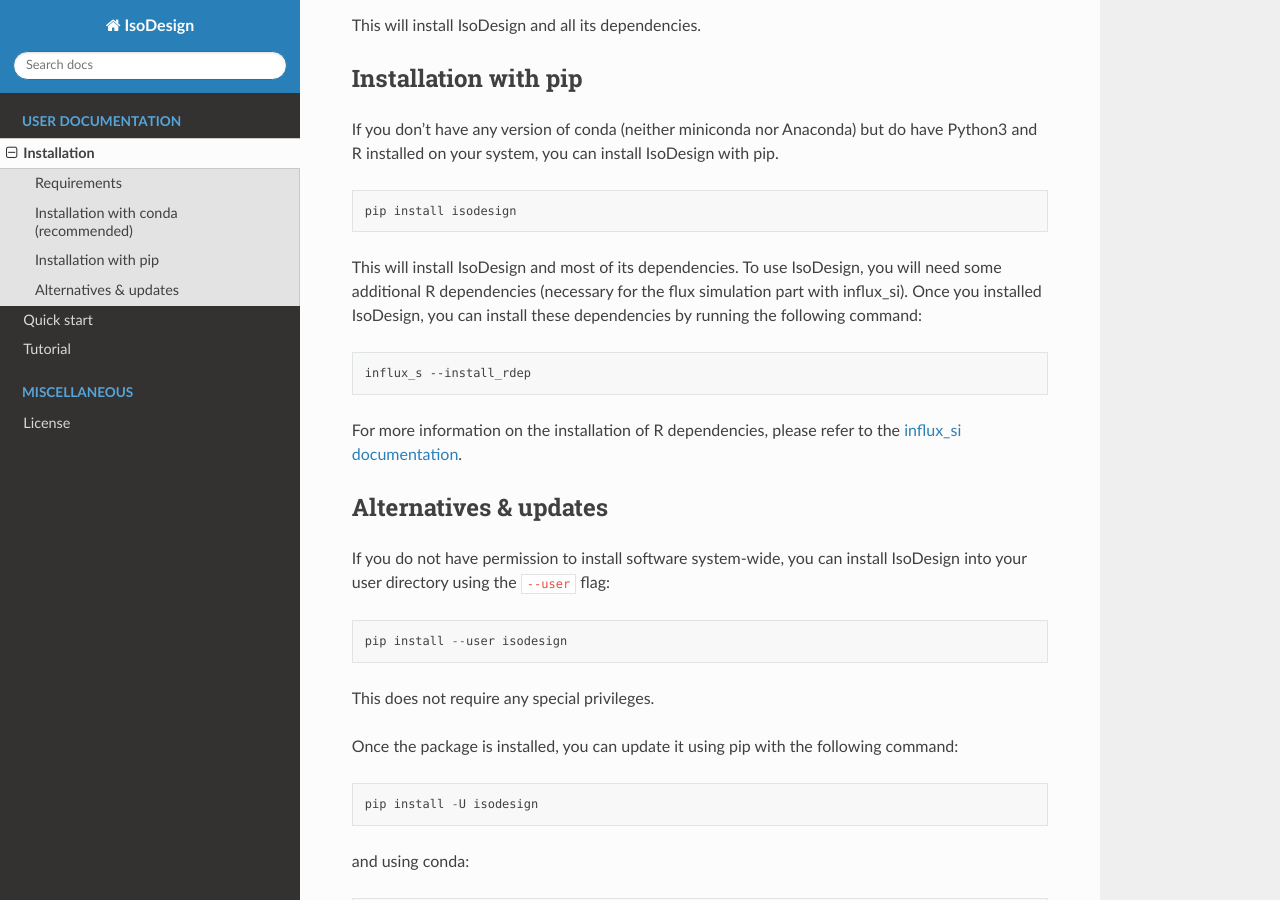
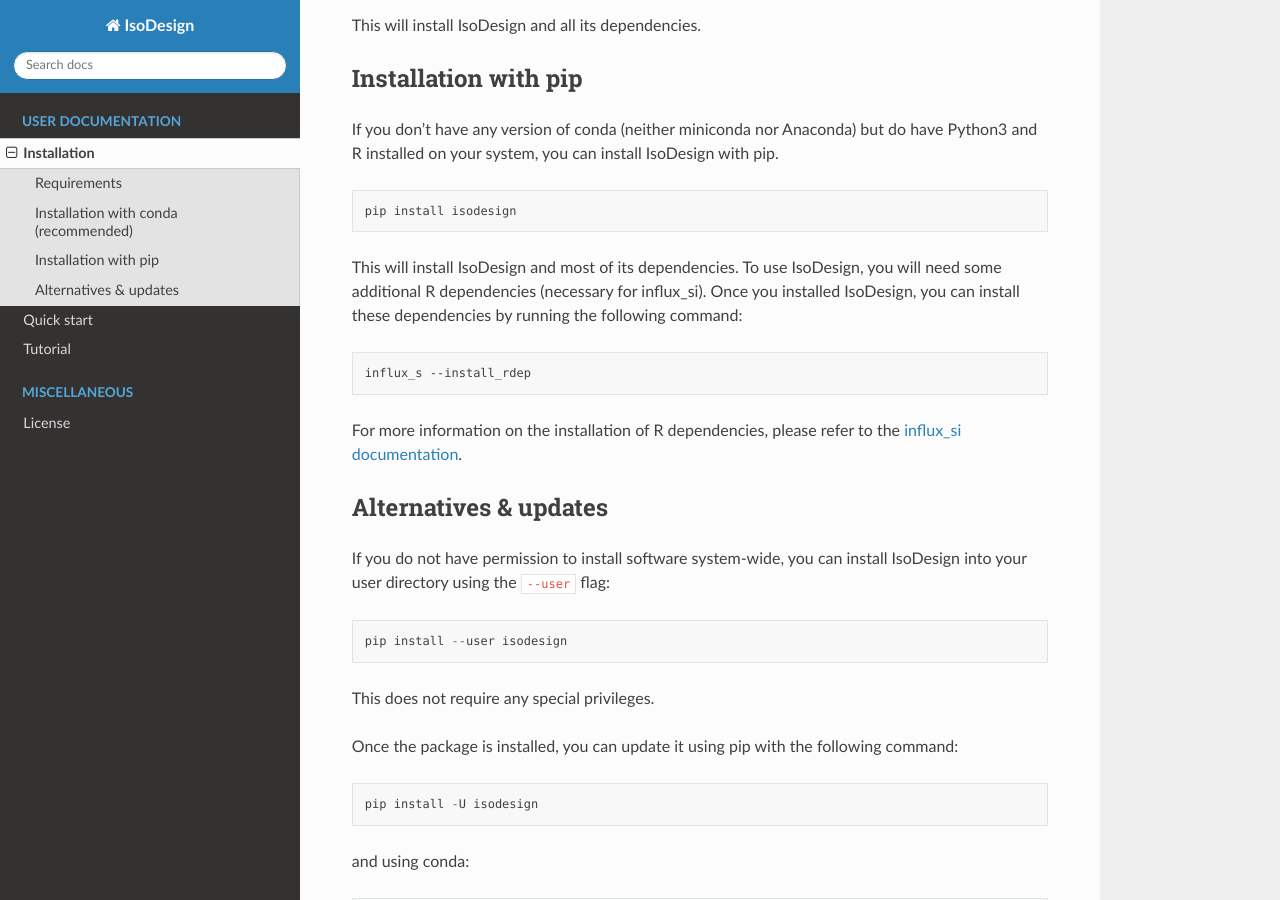
Before and after one commit to MetaboHUB-MetaToul-FluxoMet/IsoDesign, a Sphinx documentation site: the page built from docs/installation.rst, in a window 1280 px wide and 900 px high, scrolled down 493 px. Built offline with Sphinx 7.4.7 and the Read the Docs theme 3.1.0, drawn with Linux system fonts in a browser that asks for light colours.

Commit message:
update doc (installation) and readme

```diff
--- a/docs/installation.rst
+++ b/docs/installation.rst
@@ -33,8 +33,7 @@
     pip install isodesign
 
 This will install IsoDesign and most of its dependencies. To use IsoDesign,
-you will need some additional R dependencies (necessary for the flux
-simulation part with influx_si). Once you installed IsoDesign, you can
+you will need some additional R dependencies (necessary for influx_si). Once you installed IsoDesign, you can
 install these dependencies by running the following command:
 
 .. code-block:: bash
```
Also changed, not shown: README.md (+20 -8 lines).
